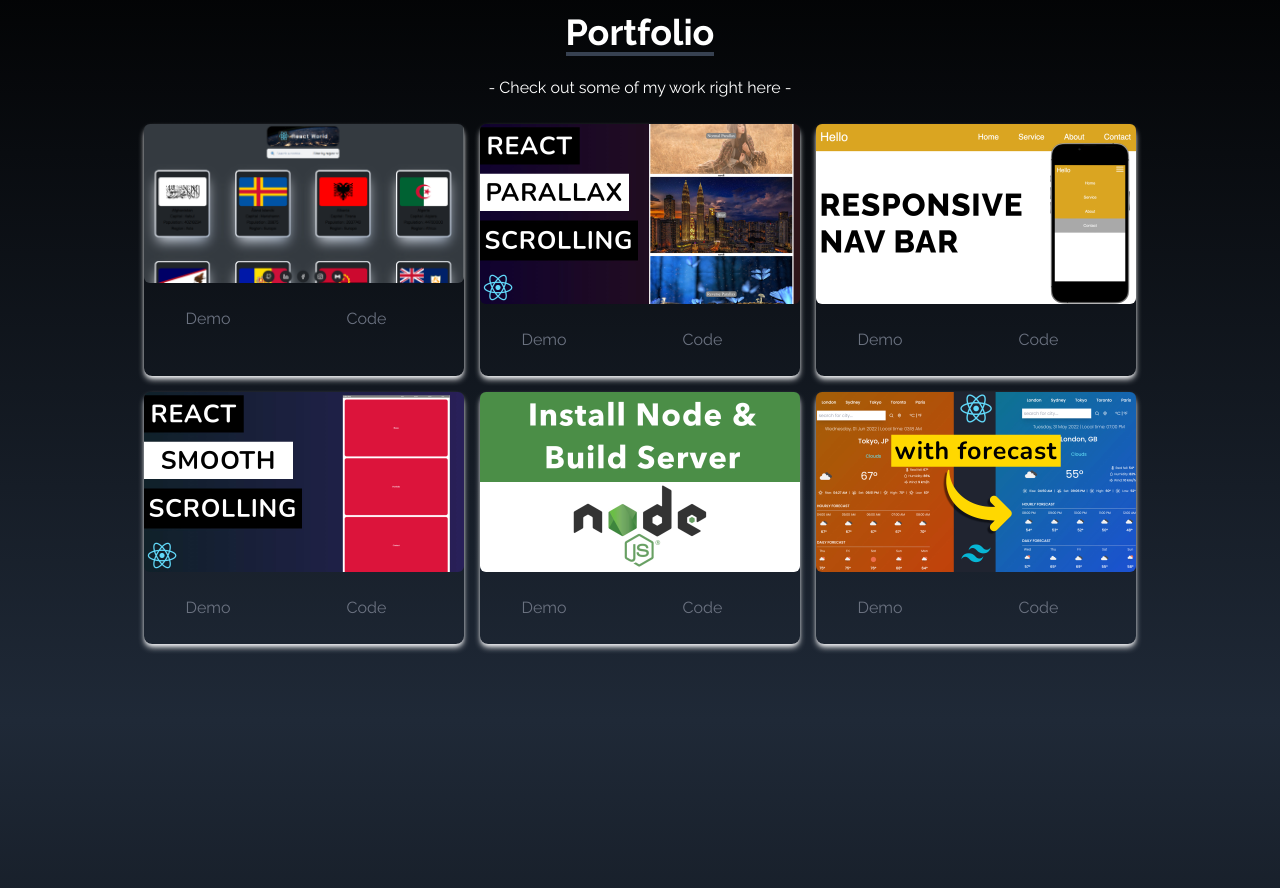
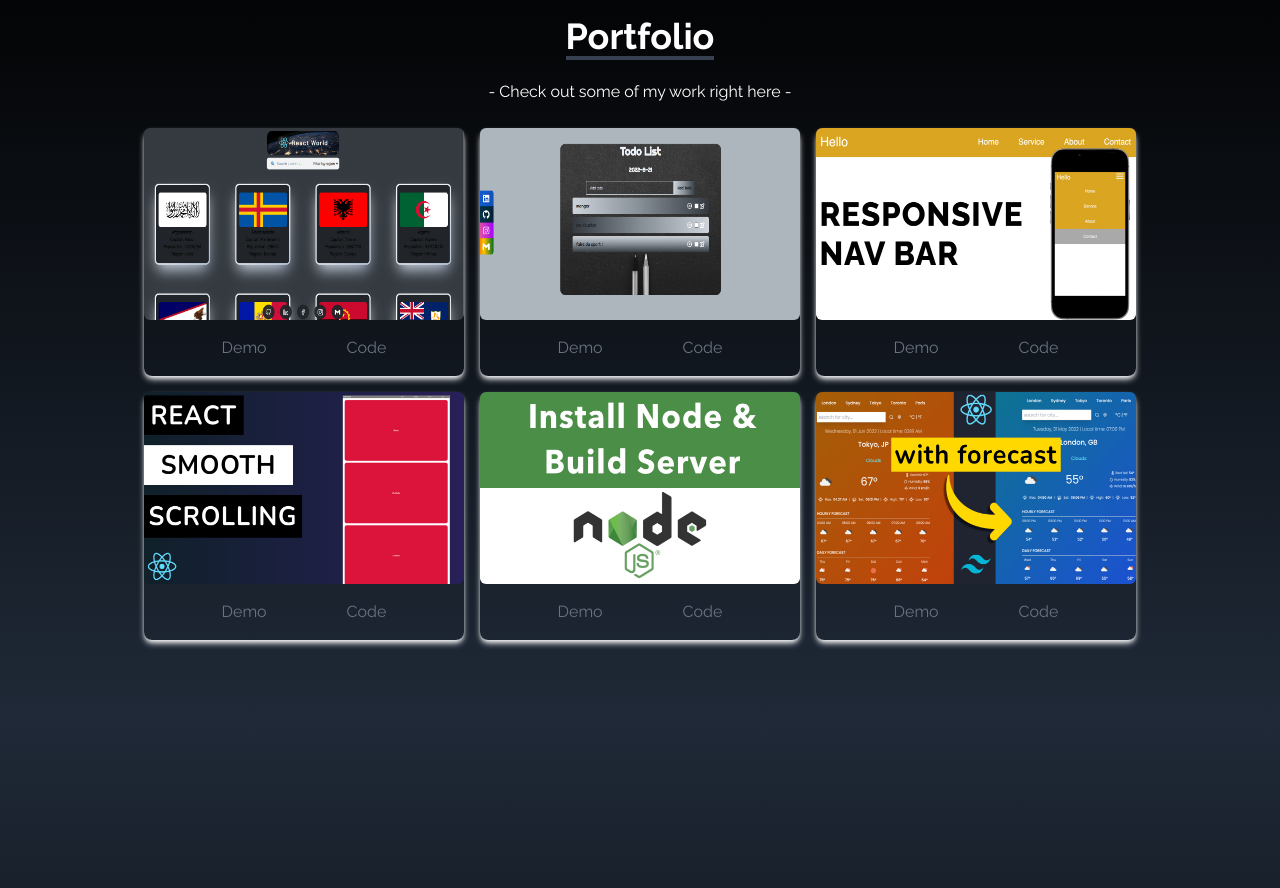
Before and after one commit to MessahelSamy/My-first-portfolio, a React (Create React App) app: page / in a window 1280 px wide. Shown: the part 1680-2568 px from the top of the page. Built offline with nearby package versions, Linux system fonts and the light colour scheme.

Commit message:
refresh todolist

```diff
--- a/src/components/Portfolio.jsx
+++ b/src/components/Portfolio.jsx
@@ -2,7 +2,7 @@ import React from "react";
 import ContriesApp from "../assets/portfolio/ph-contrie-app.png";
 import installNode from "../assets/portfolio/installNode.jpg";
 import navbar from "../assets/portfolio/navbar.jpg";
-import reactParallax from "../assets/portfolio/reactParallax.jpg";
+import todolistApp from "../assets/portfolio/ph-todolist-app.png";
 import reactSmooth from "../assets/portfolio/reactSmooth.jpg";
 import reactWeather from "../assets/portfolio/reactWeather.jpg";
 
@@ -11,19 +11,26 @@ const Portfolio = () => {
     {
       id: 1,
       src: ContriesApp,
-      href: "https://contries-app.netlify.app/",
+      href1: "https://contries-app-yams.netlify.app/",
+      href2: "https://github.com/MessahelSamy/Contries-App",
     },
     {
       id: 2,
-      src: reactParallax,
+      src: todolistApp,
+      href1: "https://todolist-app-yams.netlify.app/",
+      href2: "https://github.com/MessahelSamy/todolist-app",
     },
     {
       id: 3,
       src: navbar,
+      href1: "",
+      href2: "",
     },
     {
       id: 4,
       src: reactSmooth,
+      href1: "",
+      href2: "",
     },
     {
       id: 5,
@@ -48,23 +55,25 @@ const Portfolio = () => {
         </p>
 
         <div className="grid sm:grid-cols-2 md:grid-cols-3 gap-4 px-12 sm:px-0 ">
-          {portfolios.map(({ id, src, href }) => (
+          {portfolios.map(({ id, src, href1, href2 }) => (
             <div key={id} className="shadow-md shadow-gray-100 rounded-lg">
               <img
                 src={src}
                 alt=""
-                className="rounded-md duration-200 hover:scale-105"
+                className=" h-48 rounded-md duration-200 hover:scale-105"
               />
               <div className="flex items-center justify-center">
-                <a href={href} className="" target="_blank" rel="noreferrer">
-                  <button className="text-gray-500 w-1/2 px-6 py-2 m-4 duration-200 hover:scale-105 hover:text-white">
+                <a href={href1} className=" " target="_blank" rel="noreferrer">
+                  <button className="text-gray-500 w-1/2 px-6 py- m-4 duration-200 hover:scale-105 hover:text-white">
                     Demo
                   </button>
                 </a>
 
-                <button className="text-gray-500 w-1/2 px-6 py-2 m-4 duration-200 hover:scale-105 hover:text-white">
-                  Code
-                </button>
+                <a href={href2} className=" " target="_blank" rel="noreferrer">
+                  <button className="text-gray-500 w-1/2 px-6 py- m-4 duration-200 hover:scale-105 hover:text-white">
+                    Code
+                  </button>
+                </a>
               </div>
             </div>
           ))}
```
Also changed, not shown: src/assets/portfolio/ph-todolist-app.png (added).
